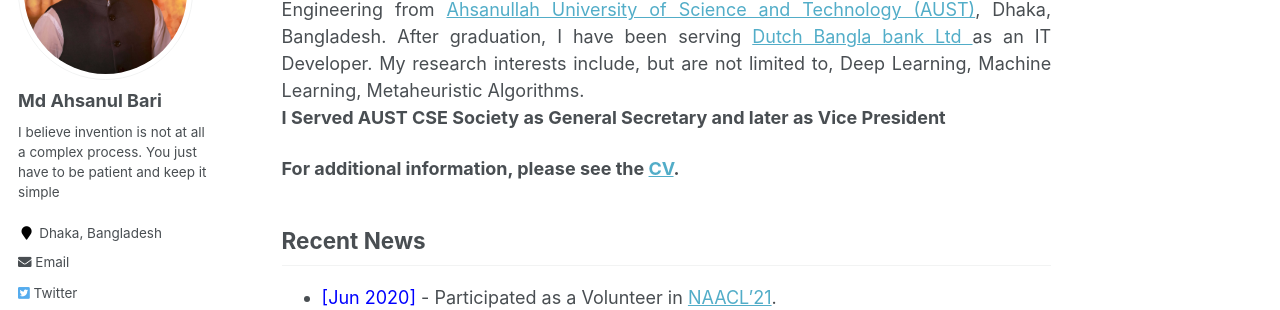
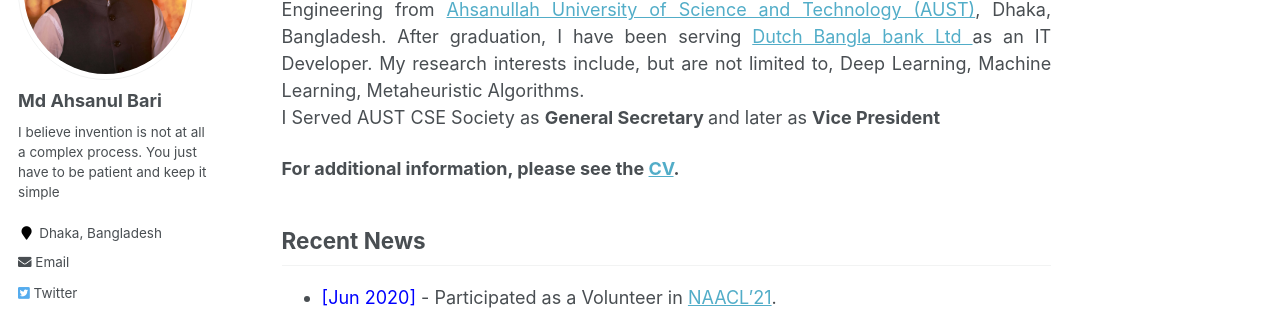
Before and after one commit to GProDevik/AhsanulBariRomih, a Jekyll site: the page built from _pages/about.md, in a window 1280 px wide. Shown: the part 213-523 px from the top of the page. Built offline with Jekyll 4.4.1, drawn with Linux system fonts in a browser that asks for light colours.

```diff
--- a/_pages/about.md
+++ b/_pages/about.md
@@ -13,10 +13,10 @@ Greetings!!!
 
 I am Md. Ahsanul Bari (Romi). I have completed B.Sc. in Computer Science and Engineering from <a href="http://aust.edu/">Ahsanullah University of Science and Technology (AUST)</a>, Dhaka, Bangladesh. After graduation, I have been serving <a href="https://www.dutchbanglabank.com/"> Dutch Bangla bank Ltd </a> as an IT Developer. My research interests include, but are not limited to, Deep Learning, Machine Learning, Metaheuristic Algorithms.<br /></div>
 
-<b>I Served AUST CSE Society as <b> General Secretary </b> and later as <b> Vice President </b> <br />
+I Served AUST CSE Society as <b> General Secretary </b> and later as <b> Vice President </b> <br />
 
 
-**For additional information, please see the [CV](https://ahsanulbariromi.github.io/ahsanul-bari.github.io//cv/).**
+**For additional information, please see the [CV](https://ahsanulbariromi.github.io/ahsanul-bari.github.io/cv/).**
 
 ## Recent News
 
```
